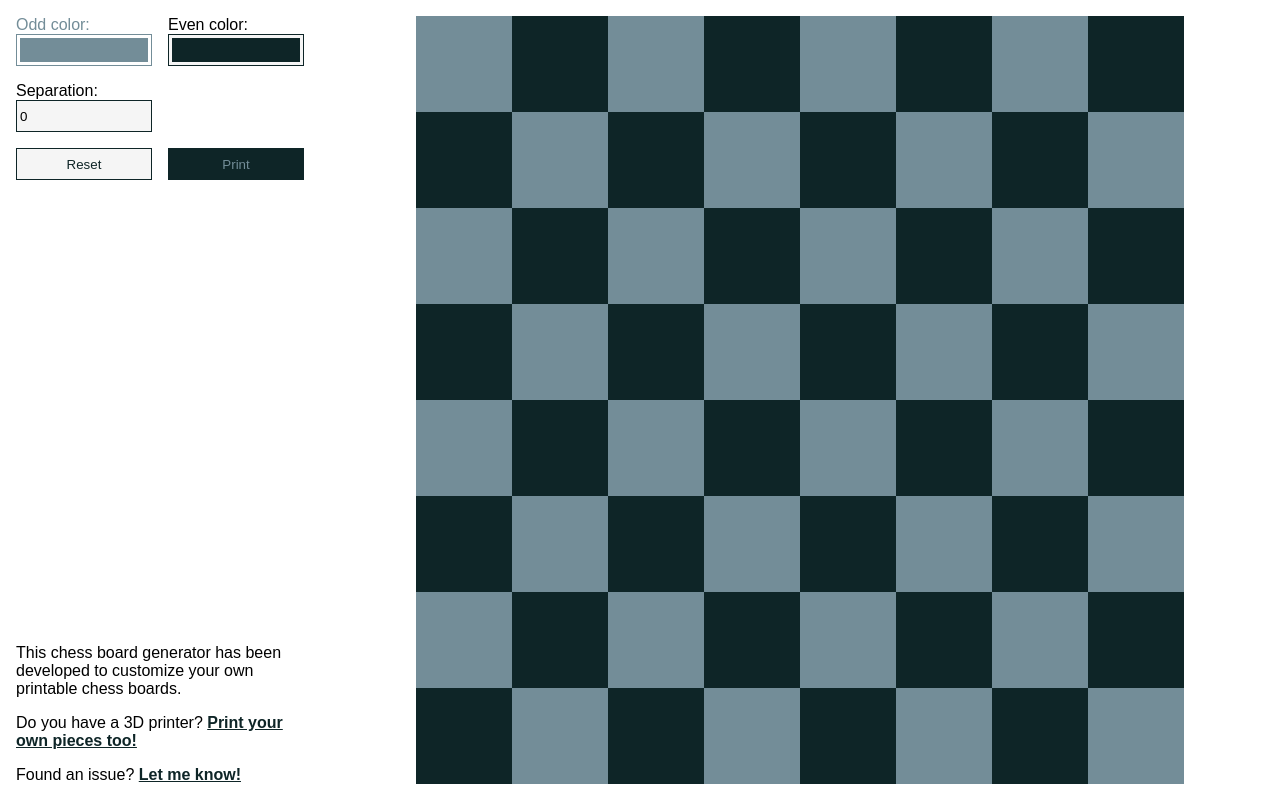
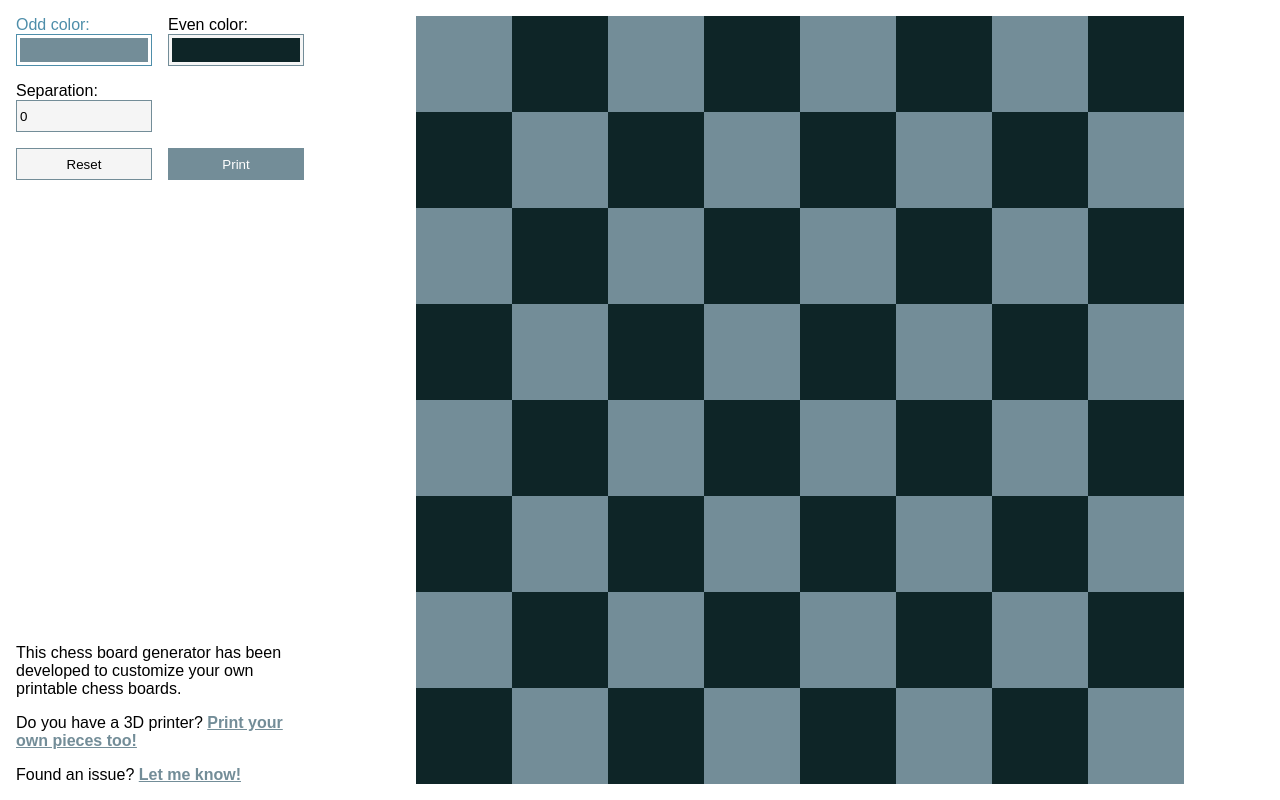
Before and after one commit to antonio-gg-dev/chess-board-generator, a plain HTML site: page index.html in a window 1280 px wide. In both pictures the pointer is over the label "Odd color:". Drawn offline with Linux system fonts and the light colour scheme.

Commit message:
Too much colors

```diff
--- a/index.html
+++ b/index.html
@@ -72,7 +72,7 @@
 
       label:hover,
       label:focus {
-        color: var(--odd-color);
+        color: #4e8eaa;
       }
 
       label[for=odd-color] {
@@ -93,7 +93,7 @@
         width: 100%;
         height: 32px;
         appearance: none;
-        border: solid 1px var(--even-color);
+        border: solid 1px #738d98;
         padding: 3px;
         outline: none;
         background: #f5f5f5;
@@ -106,7 +106,7 @@
       input:focus,
       button:hover,
       button:focus {
-        border-color: var(--odd-color);
+        border-color: #4e8eaa;
         background: #ffffff;
       }
 
@@ -131,26 +131,26 @@
       }
 
       .button-reset {
-        color: var(--even-color);
+        color: #000000;
       }
 
       .button-reset:hover,
       .button-reset:focus {
-        color: var(--odd-color);
+        color: #4e8eaa;
       }
 
       .button-print {
-        color: var(--odd-color);
+        color: #ffffff;
         grid-area: button-print;
         border: none;
-        background: var(--even-color);
+        background: #738d98;
       }
 
       .button-print:hover,
       .button-print:focus {
-        color: var(--even-color);
+        color: #ffffff;
         border: none;
-        background: var(--odd-color);
+        background: #4e8eaa;
       }
 
       footer {
@@ -160,7 +160,7 @@
       }
 
       a {
-        color: var(--even-color);
+        color: #738d98;
         text-decoration: underline;
         font-weight: bold;
         transition: color ease-in-out 200ms;
@@ -168,7 +168,7 @@
 
       a:hover,
       a:focus {
-        color: var(--odd-color);
+        color: #4e8eaa;
       }
 
       .board {
```
